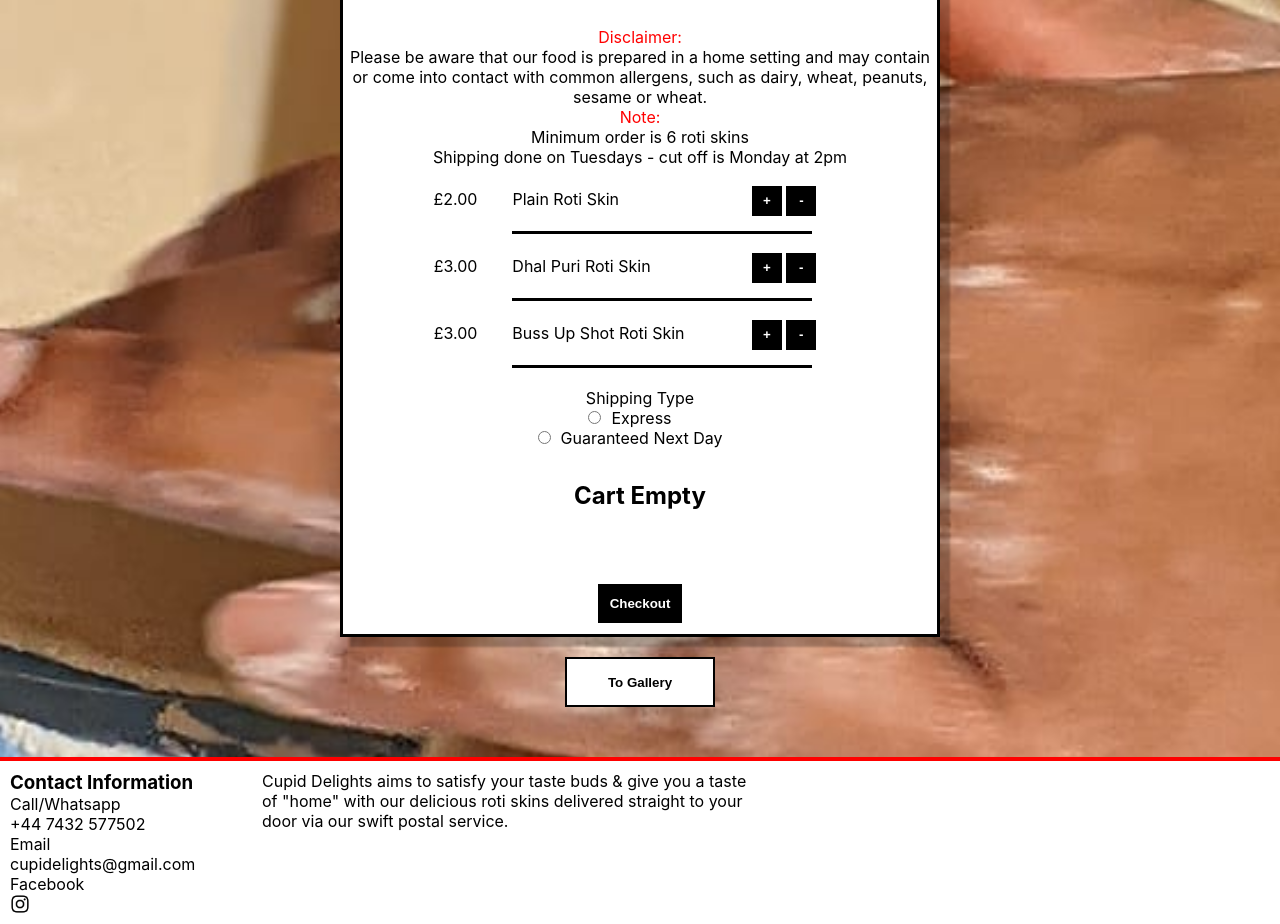
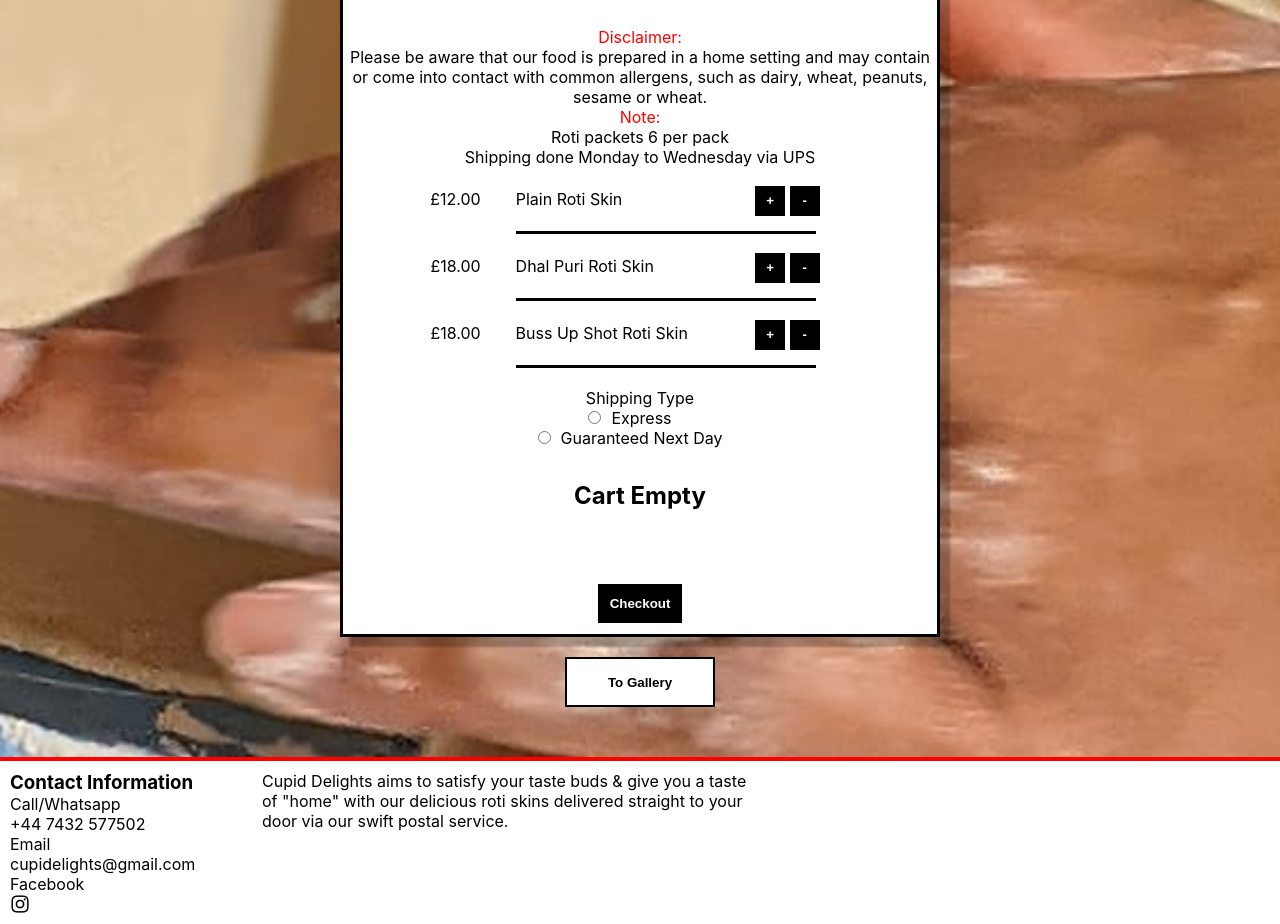
Before and after one commit to sammateo/cupid-delights, a Next.js app: page / in a window 1280 px wide. Shown: the part 920-1844 px from the top of the page. Built offline with nearby package versions, Linux system fonts and the light colour scheme.

Commit message:
changes to display prices

```diff
--- a/src/Content.js
+++ b/src/Content.js
@@ -85,10 +85,8 @@ export default function Content({
       <p style={{ color: "red" }} className={styles.note}>
         Note:{" "}
       </p>
-      <p className={styles.note}>Minimum order is 6 roti skins</p>
-      <p className={styles.note}>
-        Shipping done on Tuesdays - cut off is Monday at 2pm
-      </p>
+      <p className={styles.note}>Roti packets 6 per pack</p>
+      <p className={styles.note}>Shipping done Monday to Wednesday via UPS</p>
 
       {/* <p className={styles.note}>Buss Up Shot Contains dairy products</p> */}
       <Options
--- a/src/Options.js
+++ b/src/Options.js
@@ -153,7 +153,7 @@ export default function Options({
 
   return (
     <div className={styles.options}>
-      <span>{formatter.format(price1)}</span>
+      <span>{formatter.format(price1 * quantityMultiplier)}</span>
       <p>{name1}</p>{" "}
       <button
         name="option1"
@@ -174,7 +174,7 @@ export default function Options({
         -{" "}
       </button>
       <br></br>
-      <span>{formatter.format(price2)}</span>
+      <span>{formatter.format(price2 * quantityMultiplier)}</span>
       <p>{name2}</p>{" "}
       <button
         value={option2}
@@ -196,7 +196,7 @@ export default function Options({
       </button>
       {/* Buss Up Shot */}
       <br></br>
-      <span>{formatter.format(price3)}</span>
+      <span>{formatter.format(price3 * quantityMultiplier)}</span>
       <p>{name3}</p>{" "}
       <button
         value={option3}
```
